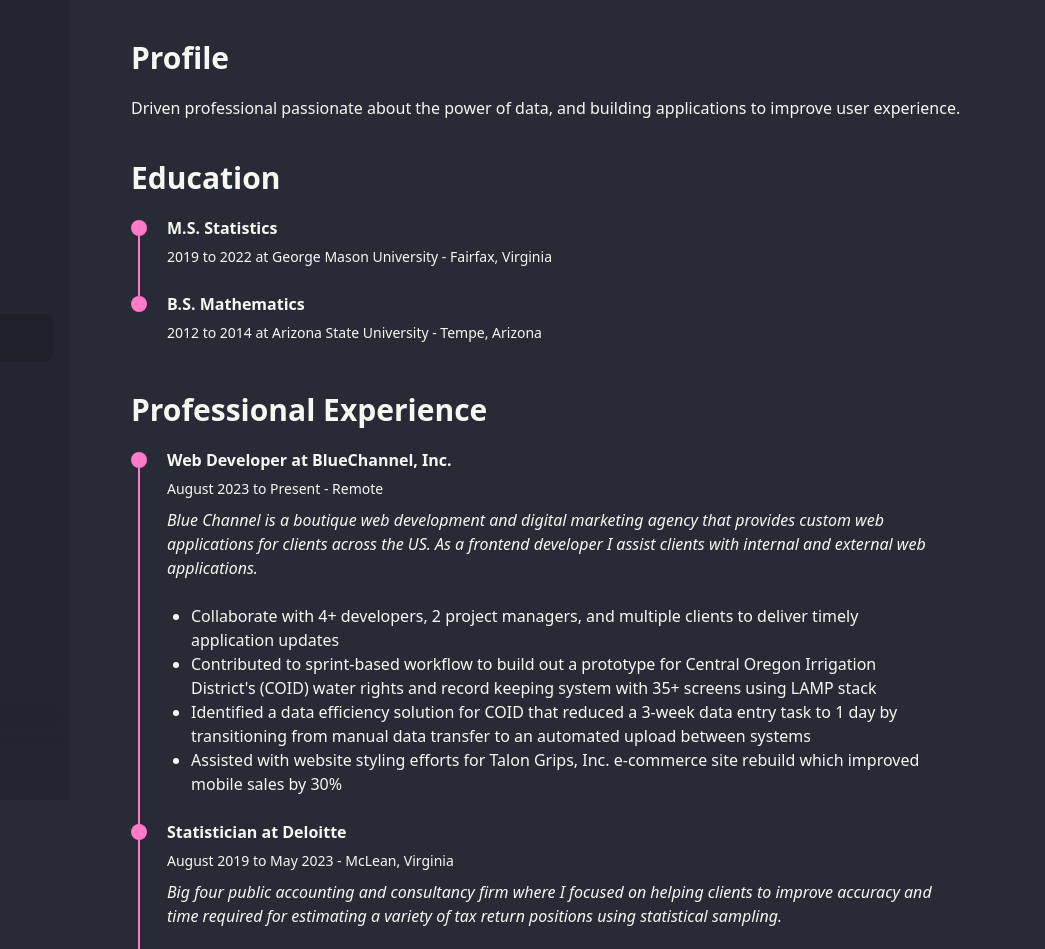
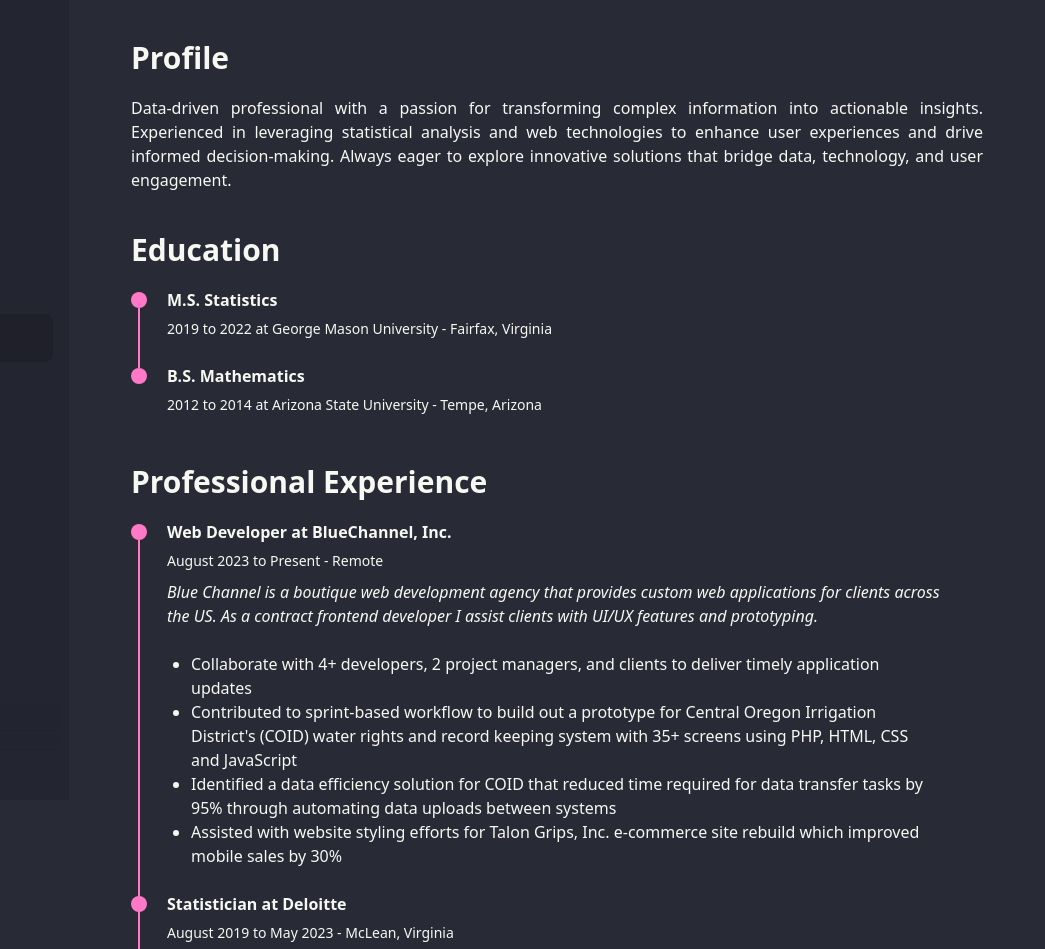
Before and after one commit to jefische/portfolio, an Astro site: page /cv in a window 1280 px wide. Shown: the top 949 px of the page, 235-1280 px from the left. Built offline with nearby package versions, Linux system fonts and the light colour scheme; Astro itself is replaced by a stand-in of ours.

Commit message:
cv and project updates

```diff
--- a/src/content/projects/item2.md
+++ b/src/content/projects/item2.md
@@ -8,7 +8,7 @@ updatedDate: "March 29 2024"
 heroImage: "/TTT_tree_13_v2.png"
 tagsJS: ["Javascript"]
 tagsCSS: ["SCSS"]
-order: 3
+order: 5
 cssId: "TTTimage"
 ---
 
--- a/src/content/projects/item4.md
+++ b/src/content/projects/item4.md
@@ -8,7 +8,7 @@ updatedDate: "September 1 2023"
 heroImage: "/cropped-talon-logo-white.png"
 tagsJS: ["Big Commerce"]
 tagsCSS: ["SCSS"]
-order: 5
+order: 3
 cssId: "Talonimage"
 ---
 
--- a/src/pages/cv.astro
+++ b/src/pages/cv.astro
@@ -9,7 +9,10 @@ import TimeLineElement from "../components/cv/TimeLine.astro";
 	</div>
 
 	<div class="mb-10 text-justify">
-		Driven professional passionate about the power of data, and building applications to improve user experience.
+		Data-driven professional with a passion for transforming complex information into actionable insights.
+		Experienced in leveraging statistical analysis and web technologies to enhance user experiences and drive
+		informed decision-making. Always eager to explore innovative solutions that bridge data, technology, and user
+		engagement.
 	</div>
 
 	<div class="mb-5">
@@ -34,23 +37,23 @@ import TimeLineElement from "../components/cv/TimeLine.astro";
 	<div class="time-line-container mb-10">
 		<TimeLineElement title="Web Developer at BlueChannel, Inc." subtitle="August 2023 to Present - Remote">
 			<p class="italic">
-				Blue Channel is a boutique web development and digital marketing agency that provides custom web
-				applications for clients across the US. As a frontend developer I assist clients with internal and
-				external web applications.
+				Blue Channel is a boutique web development agency that provides custom web applications for clients
+				across the US. As a contract frontend developer I assist clients with UI/UX features and prototyping.
 			</p>
 			<br />
 			<ul class="list-disc mx-6">
 				<li>
-					Collaborate with 4+ developers, 2 project managers, and multiple clients to deliver timely
-					application updates
+					Collaborate with 4+ developers, 2 project managers, and clients to deliver timely application
+					updates
 				</li>
 				<li>
 					Contributed to sprint-based workflow to build out a prototype for Central Oregon Irrigation
-					District's (COID) water rights and record keeping system with 35+ screens using LAMP stack
+					District's (COID) water rights and record keeping system with 35+ screens using PHP, HTML, CSS and
+					JavaScript
 				</li>
 				<li>
-					Identified a data efficiency solution for COID that reduced a 3-week data entry task to 1 day by
-					transitioning from manual data transfer to an automated upload between systems
+					Identified a data efficiency solution for COID that reduced time required for data transfer tasks by
+					95% through automating data uploads between systems
 				</li>
 				<li>
 					Assisted with website styling efforts for Talon Grips, Inc. e-commerce site rebuild which improved
@@ -62,8 +65,8 @@ import TimeLineElement from "../components/cv/TimeLine.astro";
 		</TimeLineElement>
 		<TimeLineElement title="Statistician at Deloitte" subtitle="August 2019 to May 2023 - McLean, Virginia">
 			<p class="italic">
-				Big four public accounting and consultancy firm where I focused on helping clients to improve accuracy
-				and time required for estimating a variety of tax return positions using statistical sampling.
+				Big four public accounting and consultancy firm where I focused on helping clients improve accuracy and
+				time required for estimating a variety of tax return positions using statistical sampling.
 			</p>
 			<br />
 			<ul class="list-disc mx-6">
@@ -177,8 +180,9 @@ import TimeLineElement from "../components/cv/TimeLine.astro";
 		<li>Javascript</li>
 		<li>React.js</li>
 		<li>PHP</li>
-		<li>MySQL</li>
-		<li>WordPress</li>
+		<li>Git/GitHub</li>
+		<li>Webpack</li>
+		<li>Vite</li>
 	</ul>
 
 	<div class="mt-5">
```
